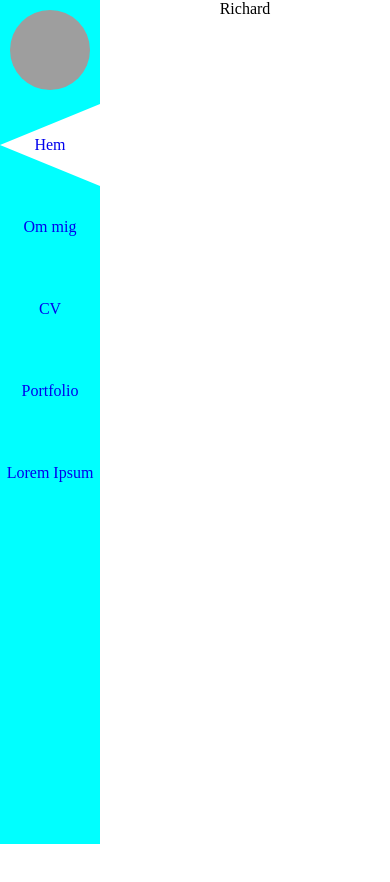
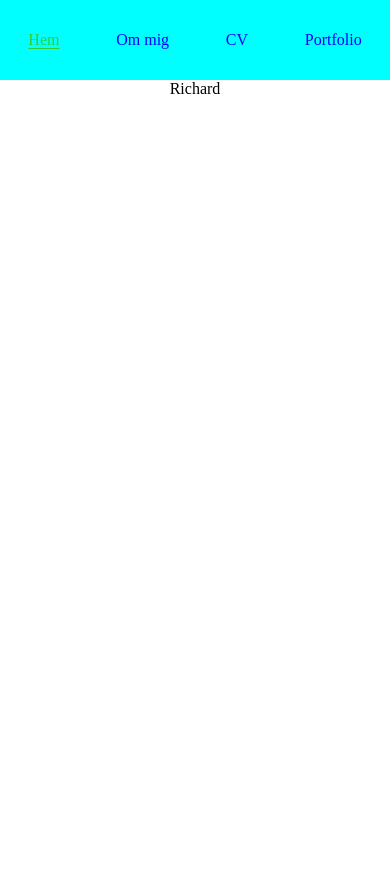
Before and after one commit to chasacademy-richard-ejdling/CV-sida, a plain HTML site: page index.html in a window 390 px wide. Before the commit the page ends 844 px from the top, so only its background shows below. Drawn offline with Linux system fonts and the light colour scheme; grey boxes are pictures that could not be loaded.

Commit message:
deleted lorem-ipsum file and added mobile header/nav

```diff
--- a/index.html
+++ b/index.html
@@ -10,46 +10,40 @@
 </head>
 
 <body>
-    <nav>
+    <header>
         <img class="user-avatar"
             src="https://e7.pngegg.com/pngimages/799/987/png-clipart-computer-icons-avatar-icon-design-avatar-heroes-computer-wallpaper.png"
             alt="User Avater">
+        <nav>
             <ul class="nav-list">
                 <li class="nav-list-item">
                     <a href="index.html" class="nav-list-item-link">
-                    <p class="nav-list-item-link-text">Hem</p>
+                        <p class="nav-list-item-link-text page-text-color">Hem</p>
                     </a>
                     <div class="hover-shape"></div>
                     <div class="page-marker"></div>
                 </li>
                 <li class="nav-list-item">
                     <a href="about.html" class="nav-list-item-link">
-                    <p class="nav-list-item-link-text">Om mig</p>
+                        <p class="nav-list-item-link-text nav-text-hover">Om mig</p>
                     </a>
                     <div class="hover-shape"></div>
                 </li>
-
-
                 <li class="nav-list-item">
                     <a href="resume.html" class="nav-list-item-link">
-                    <p class="nav-list-item-link-text">CV</p>
+                        <p class="nav-list-item-link-text nav-text-hover">CV</p>
                     </a>
                     <div class="hover-shape"></div>
                 </li>
                 <li class="nav-list-item">
                     <a href="portfolio.html" class="nav-list-item-link">
-                    <p class="nav-list-item-link-text">Portfolio</p>
-                </a>
-                <div class="hover-shape"></div>
-            </li>
-            <li class="nav-list-item">
-                <a href="lorem-ipsum.html" class="nav-list-item-link">
-                    <p class="nav-list-item-link-text">Lorem Ipsum</p>
+                        <p class="nav-list-item-link-text nav-text-hover">Portfolio</p>
                     </a>
                     <div class="hover-shape"></div>
                 </li>
             </ul>
         </nav>
+    </header>
     <main>Richard
     </main>
 </body>
--- a/style.css
+++ b/style.css
@@ -3,14 +3,15 @@
     box-sizing: border-box;
 }
 
+
+/* Desktop */
 body {
-    box-sizing: border-box;
-    margin: 0;
     /* display: flex; */
     height: 100vh;
 }
 
-nav {
+/* Header/nav */
+header {
     background: aqua;
     position: fixed;
     top: 0;
@@ -29,7 +30,7 @@ nav {
 
 .nav-list {
     padding: 0;
-    margin: 0;
+    /* margin: 0; */
     text-align: center;
 }
 
@@ -70,13 +71,14 @@ nav {
     grid-column: 1;
 } */
 
-.hover-shape, .nav-list-item-link/* -text */, .page-marker {
+.hover-shape,.nav-list-item-link, .page-marker {
     grid-row: 1;
     grid-column: 1;
 }
 
 .nav-list-item-link-text {
     margin: 32px 0;
+    color: blue;
 }
 
 .page-marker {
@@ -97,7 +99,7 @@ nav {
     /* transition: border 1s ease; */
 }
 
-.nav-list-item-link:hover ~ .hover-shape{
+.nav-list-item-link:hover~.hover-shape {
     border-right-color: indianred;
     transition: border .28s ease;
 }
@@ -110,7 +112,73 @@ nav {
     border-bottom: 41px solid transparent;
 } */
 
+/* Main */
 main {
     margin-left: 100px;
     text-align: center;
 }
+
+/* Mobile */
+@media (max-width: 768px) {
+    /* Header/nav */
+    header {
+        height: 80px;
+        width: 100vw;
+        display: flex;
+    }
+
+    .user-avatar {
+        display: none;
+    }
+
+    nav {
+        width: 100%;
+        display: flex;
+        align-items: center;
+
+    }
+
+    .nav-list {
+        width: 100%;
+        display: flex;
+        justify-content: space-around;
+    }
+
+    .nav-list-item-link {
+        border-radius: 0%;
+    }
+
+    .nav-list-item-link:hover .nav-text-hover{
+        color: crimson;
+        text-decoration: underline;
+        text-underline-offset: .2em;
+    }
+
+    .nav-list-item-link:active .nav-text-hover{
+        color: rgb(220, 157, 20);
+    }
+
+    .page-text-color {
+        color: limegreen;
+        text-decoration: underline;
+        text-underline-offset: .2em;
+    }
+
+    .nav-list-item-link-text {
+        margin: 0;
+    }
+
+    .page-marker {
+        display: none;
+    }
+
+    .hover-shape {
+        display: none;
+    }
+
+    /* Main */
+    main {
+        margin-left: 0;
+        margin-top: 80px;
+    }
+}
```
Also changed, not shown: about.html (+9 -9 lines), lorem-ipsum.html (deleted, +0 -58 lines), portfolio.html (+9 -9 lines), resume.html (+9 -9 lines). Lines whose indentation alone changed are shown as unchanged.
